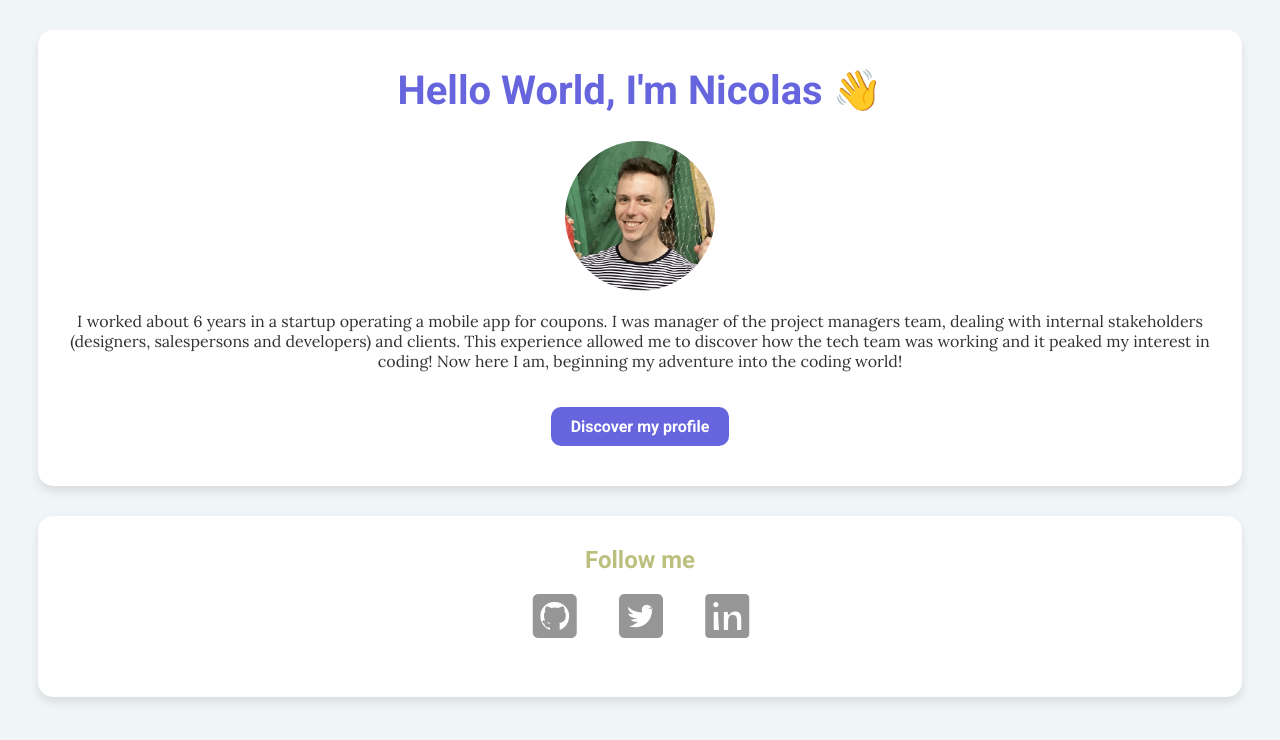
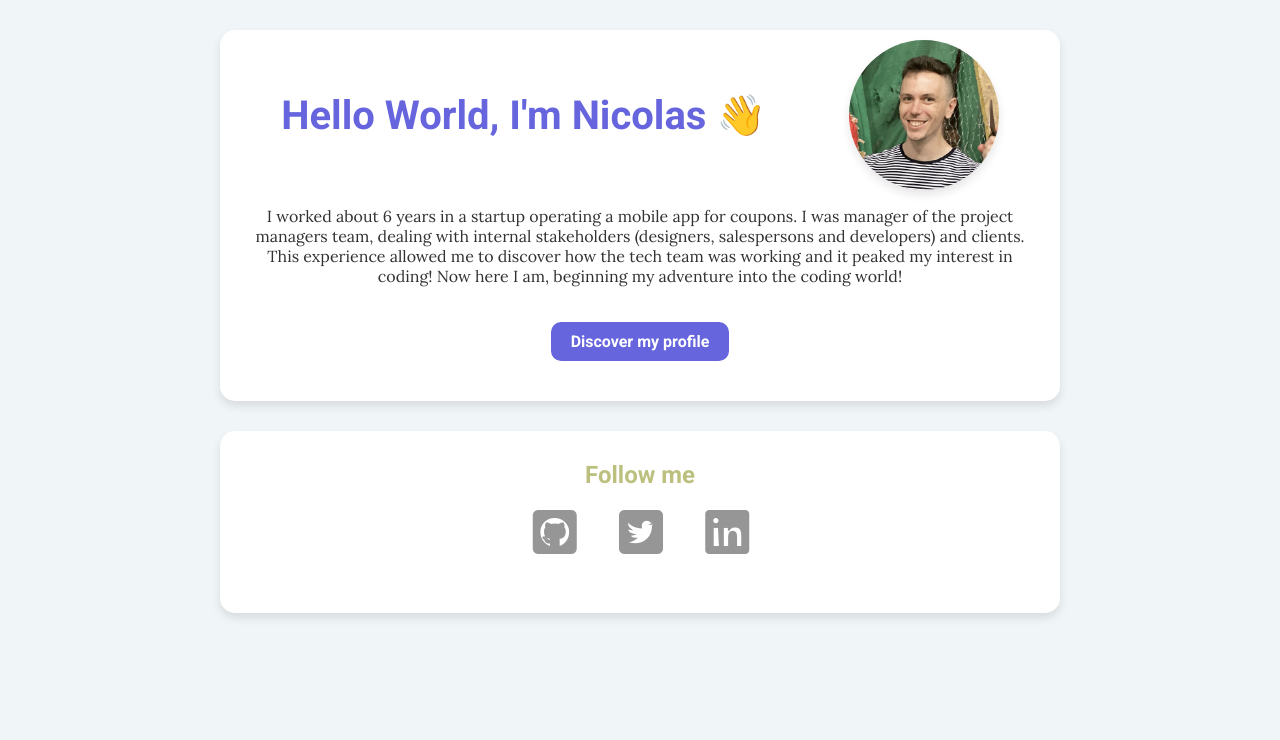
Before and after one commit to ndgdl/profile, a plain HTML site: page index.html in a window 1280 px wide. Drawn offline with Linux system fonts and the light colour scheme.

Commit message:
Profile improved a bit

```diff
--- a/index.html
+++ b/index.html
@@ -16,30 +16,32 @@
 <body>
 
   <div class="container">
-    <div class="card-white text-center">
-      <h1>Hello World, I'm Nicolas 👋</h1>
-      <img class="img-circle" src="images/avatar.png" alt="Nicolas' Avatar">
+    <div class="card-white shadowed text-center">
+      <div id= "intro">
+        <h1 class="intro-flex-item" >Hello World, I'm Nicolas 👋</h1>
+        <img class="img-circle shadowed intro-flex-item" src="images/avatar.png" alt="Nicolas' Avatar">
+      </div>
       <p>I worked about 6 years in a startup operating a mobile app for coupons. I was manager of the project managers team,
         dealing with internal stakeholders (designers, salespersons and developers) and clients. This experience allowed me to
         discover how the tech team was working and it peaked my interest in coding! Now here I am, beginning my adventure into
         the coding world!</p>
-        <a class="btn-purple" href="#" target="_blank">Discover my profile</a>
+        <a class="btn-purple" href="shorturl.at/xGKO6" target="_blank">Discover my profile</a>
     </div>
-    <div class="card-white text-center">
+    <div class="card-white shadowed text-center">
       <h2>Follow me</h2>
       <ul class="list-inline">
         <li>
-          <a href="#" target="_blank">
+          <a href="https://github.com/ndgdl" target="_blank">
             <i class="fab fa-github-square"></i>
           </a>
         </li>
         <li>
-          <a href="#" target="_blank">
+          <a href="https://twitter.com/NdGdL" target="_blank">
             <i class="fab fa-twitter-square"></i>
           </a>
         </li>
         <li>
-          <a href="#" target="_blank">
+          <a href="https://www.linkedin.com/in/ndgdl/" target="_blank">
             <i class="fab fa-linkedin"></i>
           </a>
         </li>
--- a/style.css
+++ b/style.css
@@ -31,8 +31,8 @@ a {
 /* -------------- */
 /* RESPONSIVENESS */
 /* -------------- */
-@media (max-width: 1200) {
-  /* For a screen < 960px, this CSS will be read */
+@media (min-width: 961px) {
+  /* For a screen > 1280px, this CSS will be read */
   .container {
     width: 900px;
   }
@@ -51,9 +51,23 @@ a {
 }
 @media (max-width: 540px) {
   /* For a screen < 540px, this CSS will be read */
+  #intro {
+    flex-direction: column;
+    justify-content: center;
+  }
   .container {
     width: 400px;
   }
+}
+
+/* -- */
+/* ID */
+/* -- */
+
+#intro {
+  display: flex;
+  align-items: center;
+  justify-content: space-around;
 }
 
 /* ------- */
@@ -77,11 +91,14 @@ a {
 }
 
 .card-white {
-    background-color: white;
-    padding: 10px 20px 40px;
-    margin: 30px;
-    border-radius: 15px;
-    box-shadow: 0px 5px 10px 0px rgba(0, 0, 0.1, .1);
+  background-color: white;
+  padding: 10px 20px 40px;
+  margin: 30px;
+  border-radius: 15px;
+}
+
+.shadowed {
+  box-shadow: 0px 5px 10px 0px rgba(0, 0, 0.1, .1);
 }
 
 /* BUTTONS */
@@ -92,6 +109,10 @@ a {
   padding: 10px 20px;
   border-radius: 10px;
   margin-top: 20px;
+}
+
+.btn-purple a.hidelink {
+  cursor: pointer;
 }
 
 /* LIST */
```
